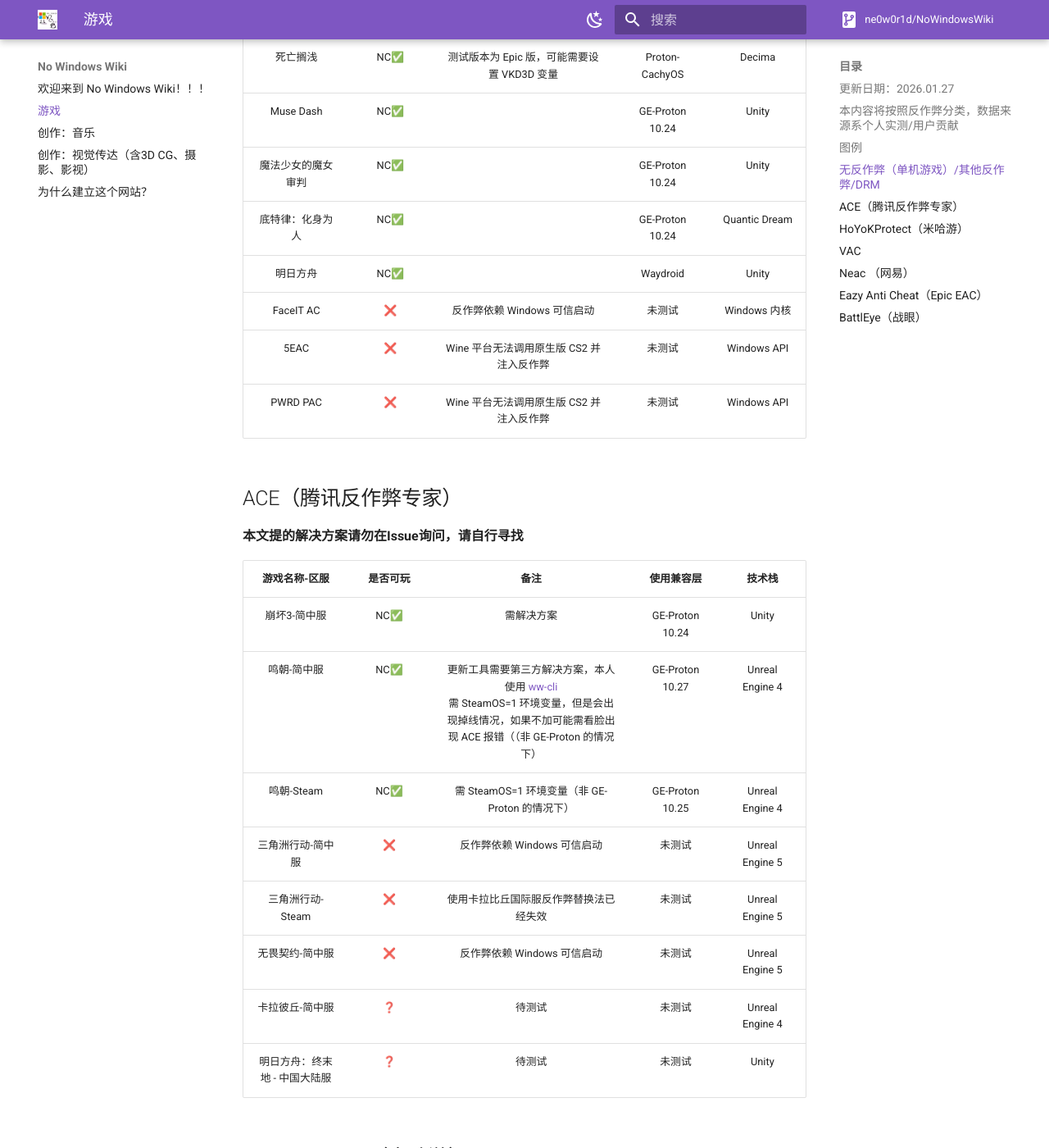
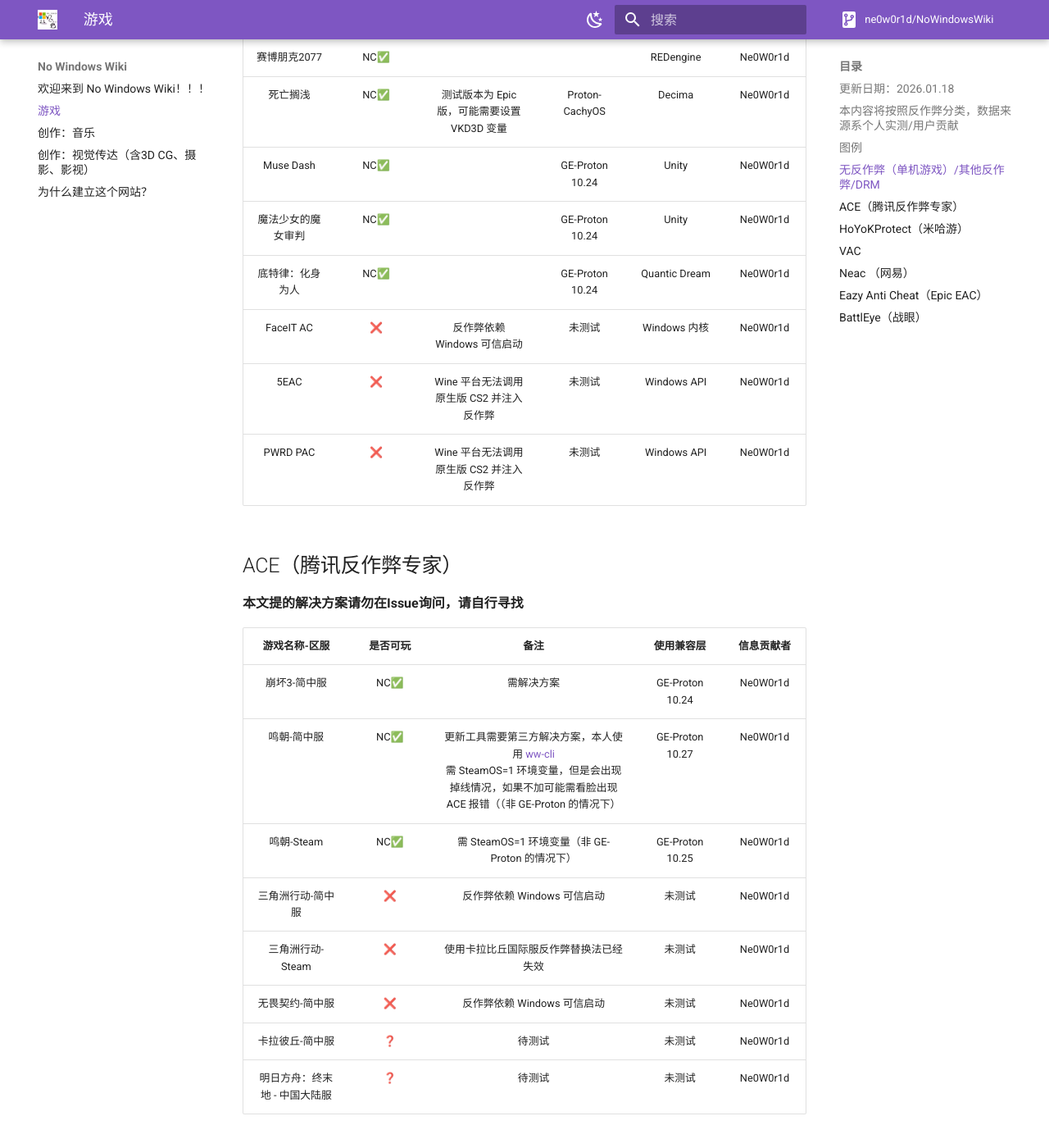
Before and after one commit to Ne0W0r1d/FreedomGameCreatorWiki, an MkDocs documentation site: the page built from docs/games.md, in a window 1280 px wide and 1400 px high, scrolled down 749 px. Shown: the whole window at 82% size. Built offline with MkDocs 1.6.1 and Material for MkDocs 9.7.7, drawn with Linux system fonts in a browser that asks for light colours; comment, search, counter and statistics services are not loaded; some of the changed text lies outside the part shown.

Commit message:
更新游戏和音乐

```diff
--- a/docs/games.md
+++ b/docs/games.md
@@ -1,85 +1,90 @@
 # 游戏
-#### 更新日期：2026.01.27
+#### 更新日期：2026.01.18
 
 ## <center>本内容将按照反作弊分类，数据来源系个人实测/用户贡献</center><br>
 
 ## 图例
+
 ✅：可玩 // ❌：不可玩 // ❓：需要测试<br>
 Native：原生游戏 // NC：Need Compliant 需要兼容层<br>
 
 ## 无反作弊（单机游戏）/其他反作弊/DRM
 
-|      游戏名称       |  是否可玩   |              备注              |      使用兼容层      |      技术栈      |
-| :-------------: | :-----: | :--------------------------: | :-------------: | :-----------: |
-|       饥荒        | Native✅ |                              |                 |     Unity     |
-| Minecraft Java版 | Native✅ |                              |                 |     Java      |
-|   OSU! Lazer    | Native✅ |                              |                 |   .Net Core   |
-|    赛博朋克2077     |   NC✅   |                              |                 |   REDengine   |
-|      死亡搁浅       |   NC✅   | 测试版本为 Epic 版，可能需要设置 VKD3D 变量 | Proton-CachyOS  |    Decima     |
-|    Muse Dash    |   NC✅   |                              | GE-Proton 10.24 |     Unity     |
-|    魔法少女的魔女审判    |   NC✅   |                              | GE-Proton 10.24 |     Unity     |
-|    底特律：化身为人     |   NC✅   |                              | GE-Proton 10.24 | Quantic Dream |
-|      明日方舟       |   NC✅   |                              |    Waydroid     |     Unity     |
-|    FaceIT AC    |    ❌    |      反作弊依赖 Windows 可信启动      |       未测试       |  Windows 内核   |
-|      5EAC       |    ❌    |  Wine 平台无法调用原生版 CS2 并注入反作弊   |       未测试       |  Windows API  |
-|    PWRD PAC     |    ❌    |  Wine 平台无法调用原生版 CS2 并注入反作弊   |       未测试       |  Windows API  |
+|      游戏名称       |  是否可玩   |              备注              |      使用兼容层      |      技术栈      |  信息贡献者   |
+| :-------------: | :-----: | :--------------------------: | :-------------: | :-----------: | :------: |
+|       饥荒        | Native✅ |                              |                 |     Unity     | Ne0W0r1d |
+| Minecraft Java版 | Native✅ |                              |                 |     Java      | Ne0W0r1d |
+|   OSU! Lazer    | Native✅ |                              |                 |   .Net Core   | Ne0W0r1d |
+|     Hytale      | Native✅ |                              |                 |   .Net Core   | Ne0W0r1d |
+|    赛博朋克2077     |   NC✅   |                              |                 |   REDengine   | Ne0W0r1d |
+|      死亡搁浅       |   NC✅   | 测试版本为 Epic 版，可能需要设置 VKD3D 变量 | Proton-CachyOS  |    Decima     | Ne0W0r1d |
+|    Muse Dash    |   NC✅   |                              | GE-Proton 10.24 |     Unity     | Ne0W0r1d |
+|    魔法少女的魔女审判    |   NC✅   |                              | GE-Proton 10.24 |     Unity     | Ne0W0r1d |
+|    底特律：化身为人     |   NC✅   |                              | GE-Proton 10.24 | Quantic Dream | Ne0W0r1d |
+|    FaceIT AC    |    ❌    |      反作弊依赖 Windows 可信启动      |       未测试       |  Windows 内核   | Ne0W0r1d |
+|      5EAC       |    ❌    |  Wine 平台无法调用原生版 CS2 并注入反作弊   |       未测试       |  Windows API  | Ne0W0r1d |
+|    PWRD PAC     |    ❌    |  Wine 平台无法调用原生版 CS2 并注入反作弊   |       未测试       |  Windows API  | Ne0W0r1d |
 
 ## ACE（腾讯反作弊专家）
 
 **本文提的解决方案请勿在Issue询问，请自行寻找**
 
-|     游戏名称-区服      | 是否可玩 |                                                                            备注                                                                             |      使用兼容层      |       技术栈       |
-| :--------------: | :--: | :-------------------------------------------------------------------------------------------------------------------------------------------------------: | :-------------: | :-------------: |
-|     崩坏3-简中服      | NC✅  |                                                                           需解决方案                                                                           | GE-Proton 10.24 |      Unity      |
-|      鸣朝-简中服      | NC✅  | 更新工具需要第三方解决方案，本人使用 [ww-cli](https://github.com/timetetng/wutheringwaves-cli-manager) <br>需 SteamOS=1 环境变量，但是会出现掉线情况，如果不加可能需看脸出现 ACE 报错（（非 GE-Proton 的情况下） | GE-Proton 10.27 | Unreal Engine 4 |
-|     鸣朝-Steam     | NC✅  |                                                            需 SteamOS=1 环境变量（非 GE-Proton 的情况下）                                                             | GE-Proton 10.25 | Unreal Engine 4 |
-|    三角洲行动-简中服     |  ❌   |                                                                    反作弊依赖 Windows 可信启动                                                                     |       未测试       | Unreal Engine 5 |
-|   三角洲行动-Steam    |  ❌   |                                                                    使用卡拉比丘国际服反作弊替换法已经失效                                                                    |       未测试       | Unreal Engine 5 |
-|     无畏契约-简中服     |  ❌   |                                                                    反作弊依赖 Windows 可信启动                                                                     |       未测试       | Unreal Engine 5 |
-|     卡拉彼丘-简中服     |  ❓   |                                                                            待测试                                                                            |       未测试       | Unreal Engine 4 |
-| 明日方舟：终末地 - 中国大陆服 |  ❓   |                                                                            待测试                                                                            |       未测试       |      Unity      |
+|     游戏名称-区服      | 是否可玩 |                                                                            备注                                                                             |      使用兼容层      |  信息贡献者   |
+| :--------------: | :--: | :-------------------------------------------------------------------------------------------------------------------------------------------------------: | :-------------: | :------: |
+|     崩坏3-简中服      | NC✅  |                                                                           需解决方案                                                                           | GE-Proton 10.24 | Ne0W0r1d |
+|      鸣朝-简中服      | NC✅  | 更新工具需要第三方解决方案，本人使用 [ww-cli](https://github.com/timetetng/wutheringwaves-cli-manager) <br>需 SteamOS=1 环境变量，但是会出现掉线情况，如果不加可能需看脸出现 ACE 报错（（非 GE-Proton 的情况下） | GE-Proton 10.27 | Ne0W0r1d |
+|     鸣朝-Steam     | NC✅  |                                                            需 SteamOS=1 环境变量（非 GE-Proton 的情况下）                                                             | GE-Proton 10.25 | Ne0W0r1d |
+|    三角洲行动-简中服     |  ❌   |                                                                    反作弊依赖 Windows 可信启动                                                                     |       未测试       | Ne0W0r1d |
+|   三角洲行动-Steam    |  ❌   |                                                                    使用卡拉比丘国际服反作弊替换法已经失效                                                                    |       未测试       | Ne0W0r1d |
+|     无畏契约-简中服     |  ❌   |                                                                    反作弊依赖 Windows 可信启动                                                                     |       未测试       | Ne0W0r1d |
+|     卡拉彼丘-简中服     |  ❓   |                                                                            待测试                                                                            |       未测试       | Ne0W0r1d |
+| 明日方舟：终末地 - 中国大陆服 |  ❓   |                                                                            待测试                                                                            |       未测试       | Ne0W0r1d |
+
 
 ## HoYoKProtect（米哈游）
 
 **本文提的解决方案请勿在Issue询问，请自行寻找**
 
-|     游戏名称（区服）      | 是否可玩 |                         备注                          |      使用兼容层      |     技术栈      |
-| :---------------: | :--: | :-------------------------------------------------: | :-------------: | :----------: |
-|    崩坏：星穹铁道-简中服    | NC✅  | 需解决方案+通过 Hosts 关闭遥测，高于 10.25 的 Wayland 模式可能会导致键盘不可用 | GE-Proton 10.24 |    Unity     |
-|      绝区零-简中服      | NC✅  |                   需通过 Hosts 关闭遥测                    | GE-Proton 10.24 |    Unity     |
-|      原神-简中服       | NC✅  |               2026.01.18 - 请使用 Steam                | GE-Proton 10.18 |    Unity     |
-| 原神：UGC 开发工具（千星沙箱） | NC✅  |                                                     | GE-Proton 10.18 | .Net WinForm |
+|     游戏名称（区服）      | 是否可玩 |                         备注                          |      使用兼容层      |  信息贡献者   |
+| :---------------: | :--: | :-------------------------------------------------: | :-------------: | :------: |
+|    崩坏：星穹铁道-简中服    | NC✅  | 需解决方案+通过 Hosts 关闭遥测，高于 10.25 的 Wayland 模式可能会导致键盘不可用 | GE-Proton 10.24 | Ne0W0r1d |
+|      绝区零-简中服      | NC✅  |                   需通过 Hosts 关闭遥测                    | GE-Proton 10.24 | Ne0W0r1d |
+|      原神-简中服       | NC✅  |               2026.01.18 - 请使用 Steam                | GE-Proton 10.18 | Ne0W0r1d |
+| 原神：UGC 开发工具（千星沙箱） | NC✅  |                                                     | GE-Proton 10.18 |  Busyo   |
+
 
 ## VAC
 
-| 游戏名称  |  是否可玩   |           备注            | 使用兼容层 |   技术栈    |
-| :---: | :-----: | :---------------------: | :---: | :------: |
-|  CS2  | Native✅ | 仅限官匹，暂时没有支持 Linux 的对战平台 |       | Source 2 |
-| Dota2 | Native✅ |                         |       | Source 2 |
+| 游戏名称  |  是否可玩   |           备注            | 使用兼容层 |   技术栈    |  信息贡献者   |
+| :---: | :-----: | :---------------------: | :---: | :------: | :------: |
+|  CS2  | Native✅ | 仅限官匹，暂时没有支持 Linux 的对战平台 |       | Source 2 | Ne0W0r1d |
+| Dota2 | Native✅ |                         |       | Source 2 | Ne0W0r1d |
+
 
 ## Neac （网易）
 
-|  游戏名称   | 是否可玩 |                            备注                             |      使用兼容层      |    技术栈     |
-| :-----: | :--: | :-------------------------------------------------------: | :-------------: | :--------: |
-| 守望先锋-国服 | NC✅  | 请自行安装 VC 运行库，可能会因为存在缺 VC 运行库而导致无法正常打开反作弊，GE 10.28 会出现黑屏状况 | GE-Proton 10.24 | IW 无尽引擎魔改版 |
+|  游戏名称   | 是否可玩 |                            备注                             |      使用兼容层      |    技术栈     |  信息贡献者   |
+| :-----: | :--: | :-------------------------------------------------------: | :-------------: | :--------: | :------: |
+| 守望先锋-国服 | NC✅  | 请自行安装 VC 运行库，可能会因为存在缺 VC 运行库而导致无法正常打开反作弊，GE 10.28 会出现黑屏状况 | GE-Proton 10.24 | IW 无尽引擎魔改版 | Ne0W0r1d |
+
 
 ## Eazy Anti Cheat（Epic EAC）
 
-|  游戏名称   | 是否可玩 |                            备注                             | 使用兼容层 | 技术栈        |
-| :-----: | :--: | :-------------------------------------------------------: | :---: | :--------: |
-| Apex 英雄 |  ❌   | [厂商策略](https://x.com/PlayApex/status/1852019667315102151) |  未测试  | Source 魔改版 |
+|  游戏名称   | 是否可玩 |                            备注                             | 使用兼容层 |    技术栈     |  信息贡献者   |
+| :-----: | :--: | :-------------------------------------------------------: | :---: | :--------: | :------: |
+| Apex 英雄 |  ❌   | [厂商策略](https://x.com/PlayApex/status/1852019667315102151) |  未测试  | Source 魔改版 | Ne0W0r1d |
 
 
 ## BattlEye（战眼）
 
-|  游戏名称   | 是否可玩 |                                                  备注                                                  | 使用兼容层 |       技术栈       |
-| :-----: | :--: | :--------------------------------------------------------------------------------------------------: | :---: | :-------------: |
-| 彩虹六号：围攻 |  ❌   |          [厂商策略，仅单机模式](https://r6fix.ubi.com/projects/RAINBOW6-SIEGE-LIVE/issues/LIVE-57005)          |  未测试  |    AnvilNext    |
-|   命运2   |  ❌   | [厂商策略](https://www.gamingonlinux.com/2022/10/go-tell-bungie-you-want-destiny-2-on-steam-deck-linux/) |  未测试  |      Tiger      |
-|  PUBG   |  ❌   |                                                 厂商策略                                                 |  未测试  | Unreal Engine 4 |
+|  游戏名称   | 是否可玩 |                                                  备注                                                  | 使用兼容层 |       技术栈       |  信息贡献者   |
+| :-----: | :--: | :--------------------------------------------------------------------------------------------------: | :---: | :-------------: | :------: |
+| 彩虹六号：围攻 |  ❌   |          [厂商策略，仅单机模式](https://r6fix.ubi.com/projects/RAINBOW6-SIEGE-LIVE/issues/LIVE-57005)          |  未测试  |    AnvilNext    | Ne0W0r1d |
+|   命运2   |  ❌   | [厂商策略](https://www.gamingonlinux.com/2022/10/go-tell-bungie-you-want-destiny-2-on-steam-deck-linux/) |  未测试  |      Tiger      | Ne0W0r1d |
+|  PUBG   |  ❌   |                                                 厂商策略                                                 |  未测试  | Unreal Engine 4 | Ne0W0r1d |
 
 # Vanguard（拳头）
-|   游戏名称   | 是否可玩 |            备注            | 使用兼容层 | 技术栈             |
-| :------: | :--: | :----------------------: | :---: | :-----------: |
-| 英雄联盟-国际服 |  ❌   | 反作弊已切到无畏契约国际服同款 Vanguard |  未测试  | C++ 自编引擎        |
-| 无畏契约-国际服 |  ❌   |    反作弊依赖 Windows 可信启动    |  未测试  | Unreal Engine 5 |
+|   游戏名称   | 是否可玩 |            备注            | 使用兼容层 |       技术栈       |  信息贡献者   |
+| :------: | :--: | :----------------------: | :---: | :-------------: | :------: |
+| 英雄联盟-国际服 |  ❌   | 反作弊已切到无畏契约国际服同款 Vanguard |  未测试  |    C++ 自编引擎     | Ne0W0r1d |
+| 无畏契约-国际服 |  ❌   |    反作弊依赖 Windows 可信启动    |  未测试  | Unreal Engine 5 | Ne0W0r1d |
```
Also changed, not shown: docs/music.md (+8 -7 lines), docs/visual.md (+8 -9 lines), site/games/index.html, site/music/index.html, site/search/search_index.json, site/visual/index.html, 1 other file.
